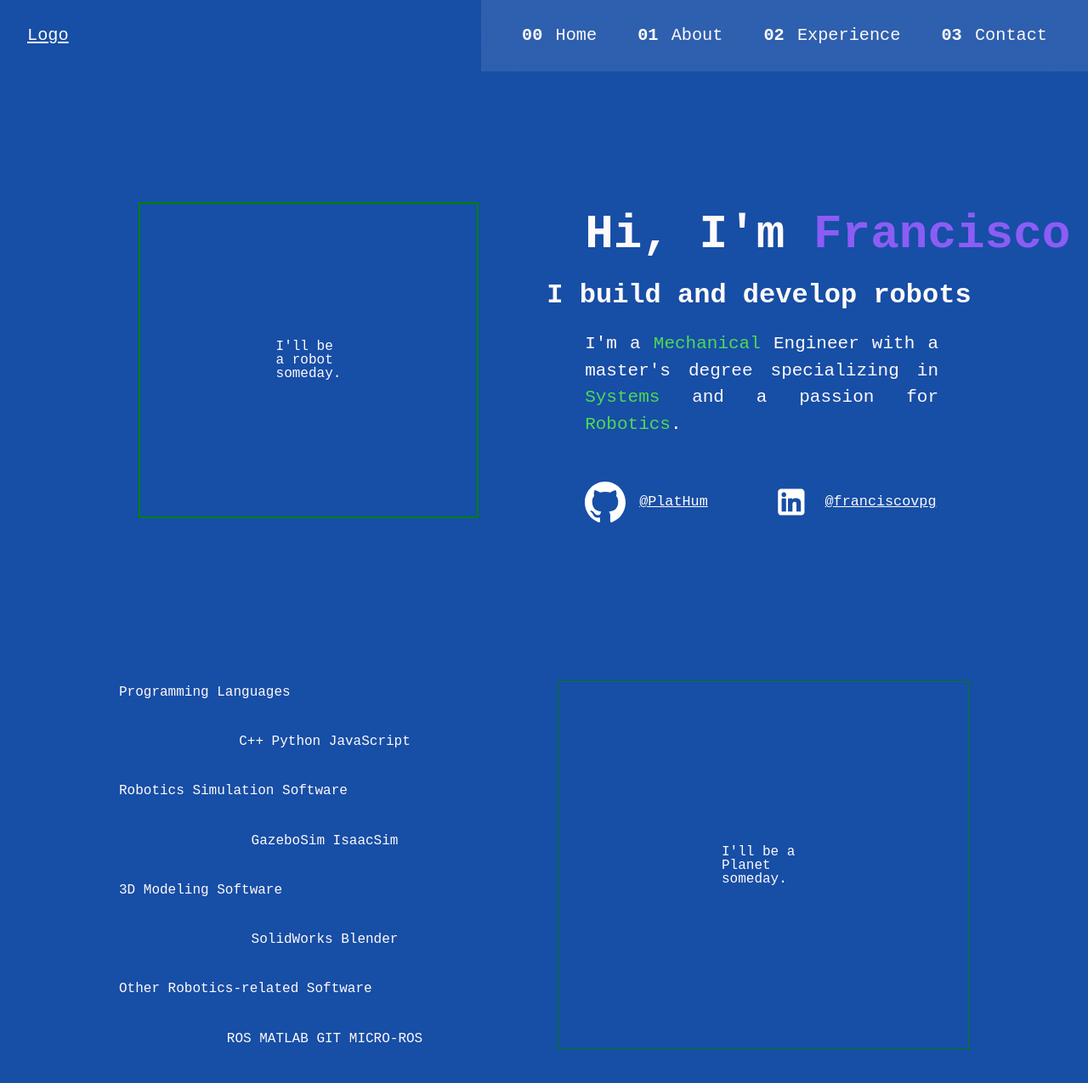
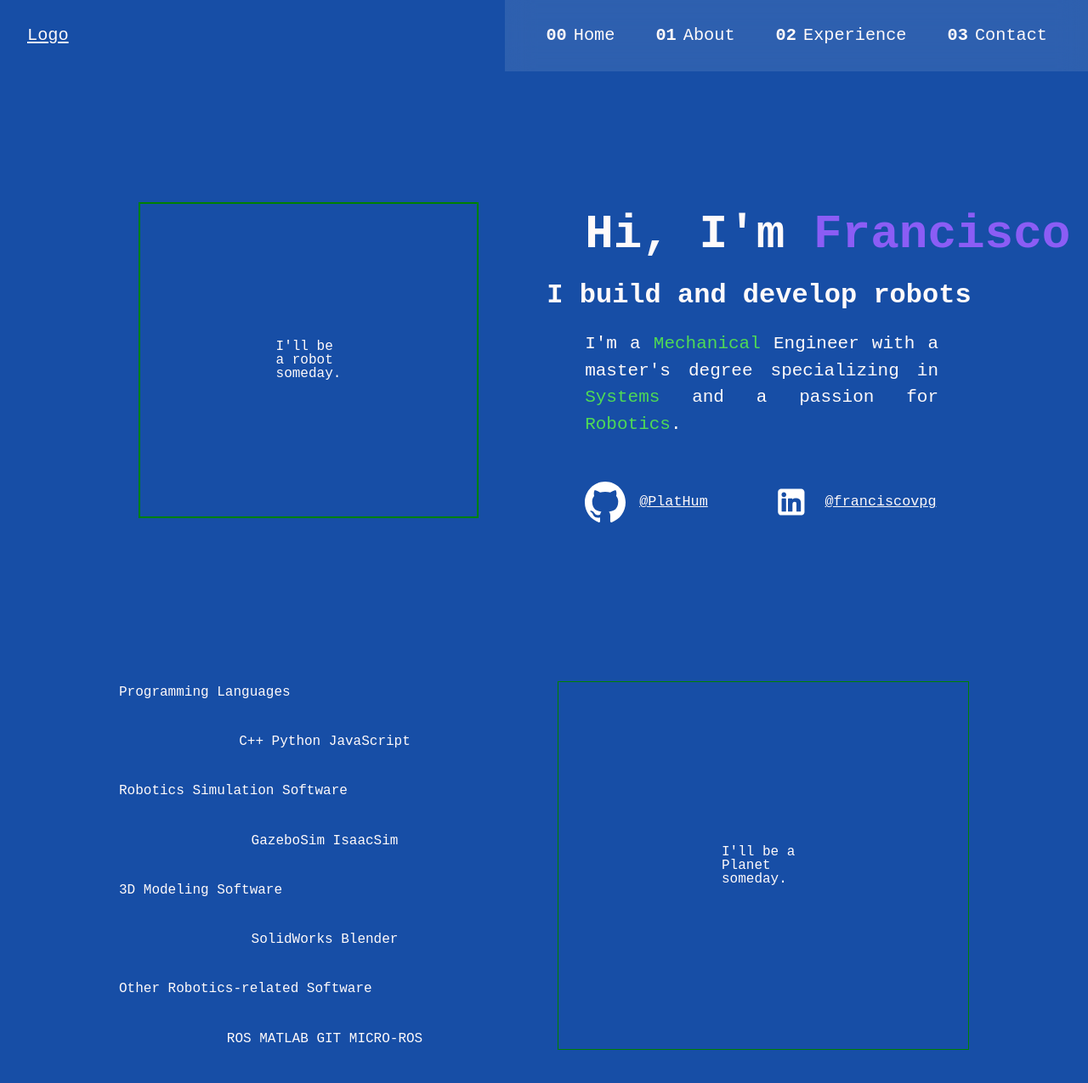
Before and after one commit to PlatHum/resume-website, a Jekyll site: the page built from index.html, in a window 1280 px wide and 1400 px high. Shown: the top 1275 px of the window at 85% size. Built offline with Jekyll 4.4.1, drawn with Linux system fonts in a browser that asks for light colours.

Commit message:
Move numbering closer to text in nav bar

```diff
--- a/css/main.css
+++ b/css/main.css
@@ -179,7 +179,7 @@ nav ul > li:hover {
 
 .header-nav a > [aria-hidden="true"] {
   font-weight: 700;
-  margin-inline-end: 0.75em; }
+  margin-inline-end: 0.4em; }
 
 /*END HEADER STYLES*/
 /*Home section style*/
--- a/sass/_header_nav.scss
+++ b/sass/_header_nav.scss
@@ -97,6 +97,6 @@
 
   .header-nav a > [aria-hidden="true"]{
     font-weight: 700;
-    margin-inline-end: 0.75em;
+    margin-inline-end: 0.4em;
   }
   /*END HEADER STYLES*/
```
